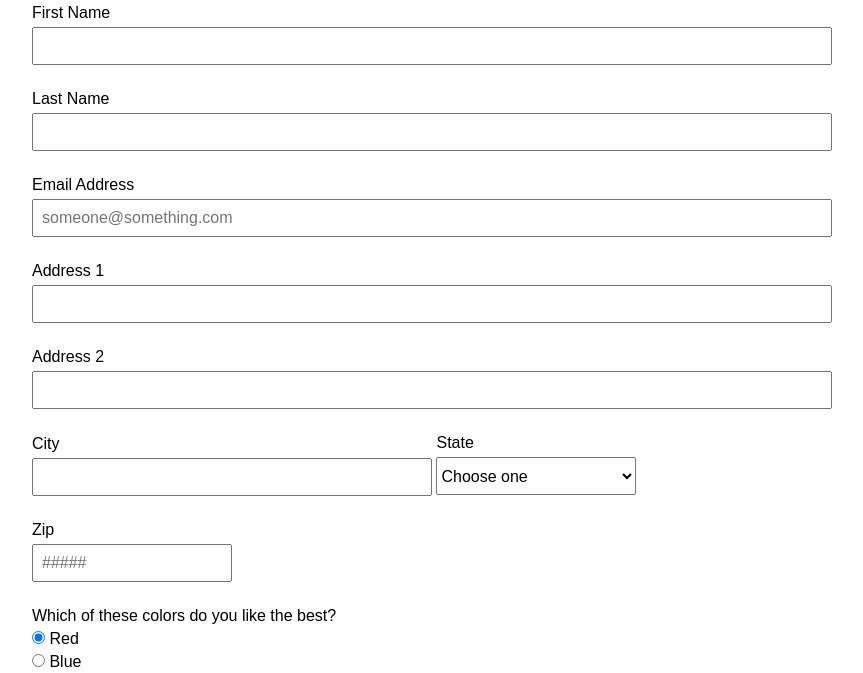
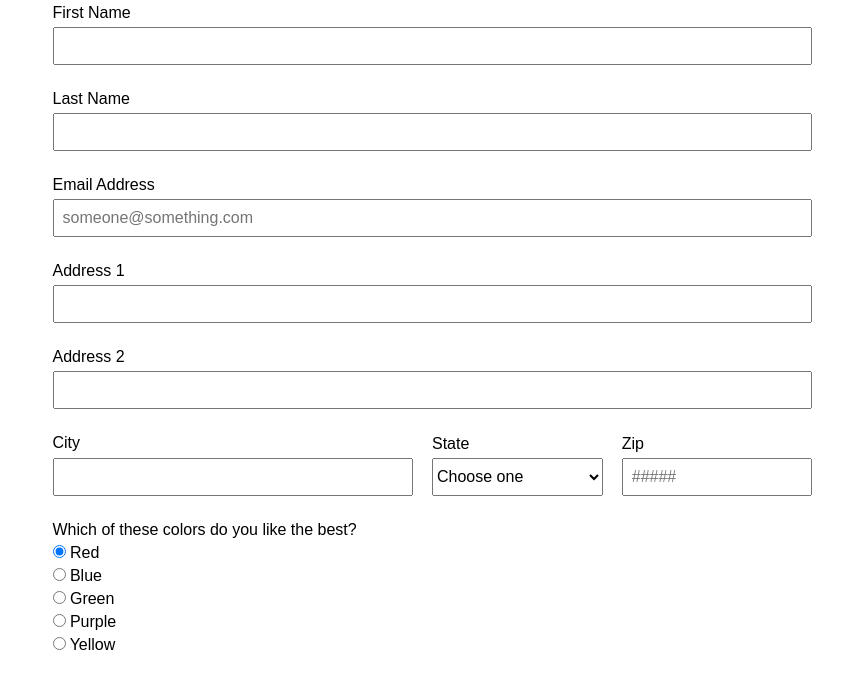
Before and after one commit to dereknovak/LS202-LS, a plain HTML site: page lesson5/contact_form/contact_form.html in a window 1280 px wide. Shown: the part 68-741 px from the top of the page, without its empty margins (208-1071 px from the left). Drawn offline with Linux system fonts and the light colour scheme.

Commit message:
Fixed the inline-block problem (thanks Brandi)

```diff
--- a/lesson5/contact_form/contact_form.css
+++ b/lesson5/contact_form/contact_form.css
@@ -7,7 +7,7 @@
 }
 
 fieldset {
-  width: 800px;
+  width: 657px;
   margin: 10px auto;
   border: 0
 }
@@ -37,9 +37,16 @@ dl.city {
   width: 50%;
 }
 
-dl.city input,
+dl.city dt {
+  margin-bottom: 6px;
+}
+
+dl.city input {
+  width: 95%;
+}
+
 dl.state select {
-  width: 100%;
+  width: 90%
 }
 
 dl.state select {
--- a/lesson5/contact_form/contact_form.html
+++ b/lesson5/contact_form/contact_form.html
@@ -50,9 +50,9 @@
           <dd>
             <input type="text" name="city" id="city">
           </dd>
-        </dl>
+        </dl><!--
 
-        <dl class="state partial">
+        --><dl class="state partial">
           <dt><label for="state">State</label></dt>
           <dd>
             <select name="state" id="state">
@@ -110,9 +110,9 @@
               <option>WY</option>
             </select>
           </dd>
-        </dl>
+        </dl><!--
 
-        <dl class="zip partial">
+        --><dl class="zip partial">
           <dt>
             <label for="zip">Zip</label>
           </dt>
```
